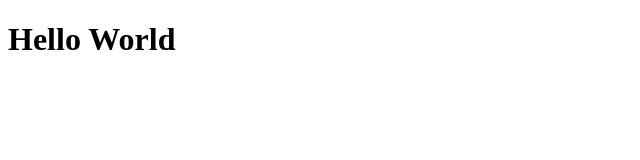
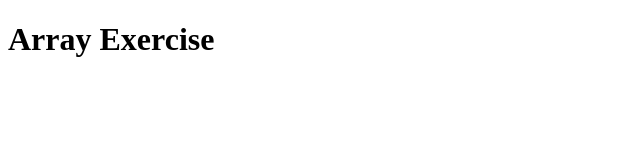
Before and after one commit to otabekfronted/JavaScript-8-lesson, a plain HTML site: page index.html in a window 1280 px wide. Shown: the whole page, without its empty margins (0-640 px from the left). Drawn offline with Linux system fonts and the light colour scheme.

Commit message:
add title index.html file

```diff
--- a/index.html
+++ b/index.html
@@ -6,7 +6,7 @@
         <title>Document</title>
     </head>
     <body>
-        <h1>Hello World</h1>
+        <h1>Array Exercise</h1>
         <script src="./app.js"></script>
     </body>
 </html>
```
